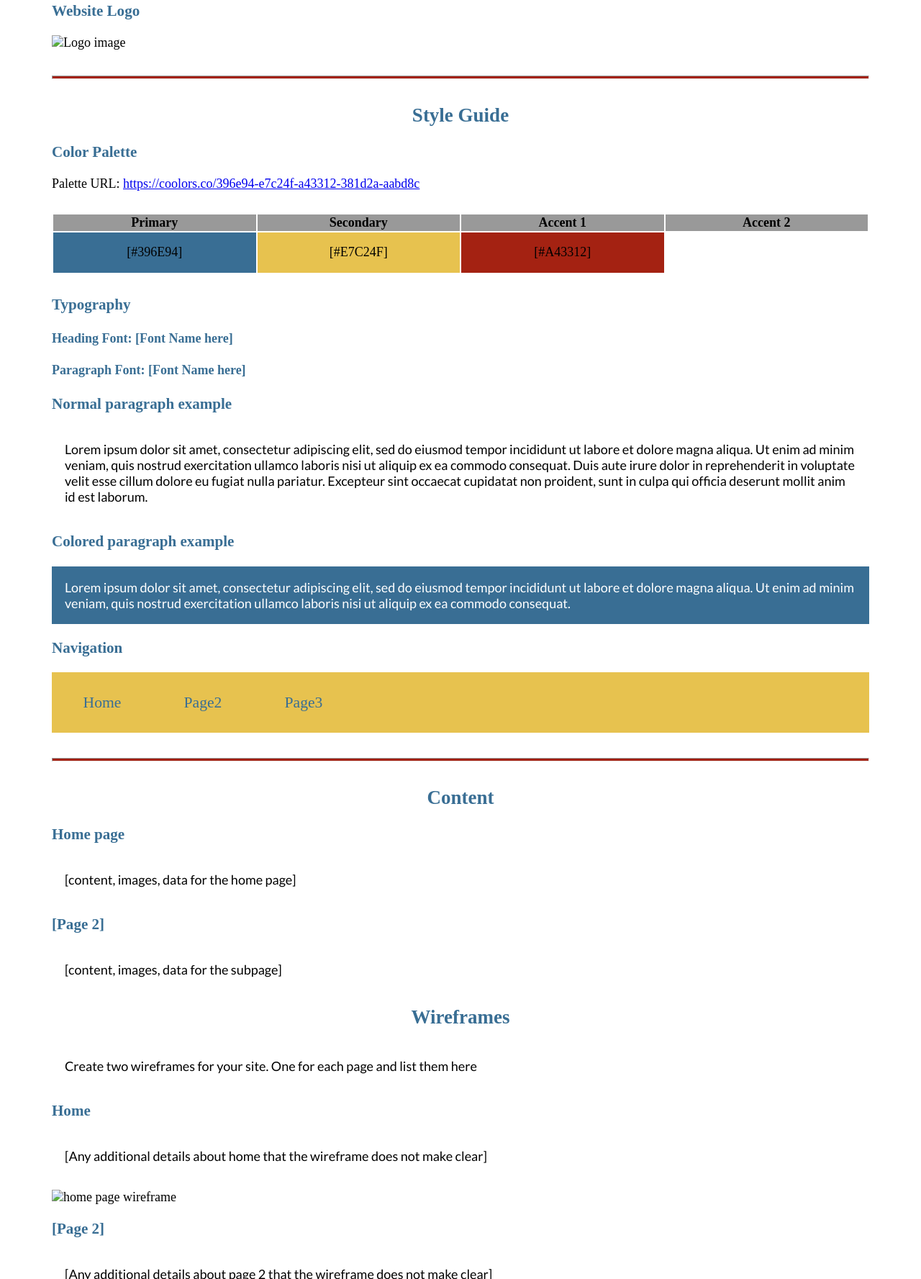
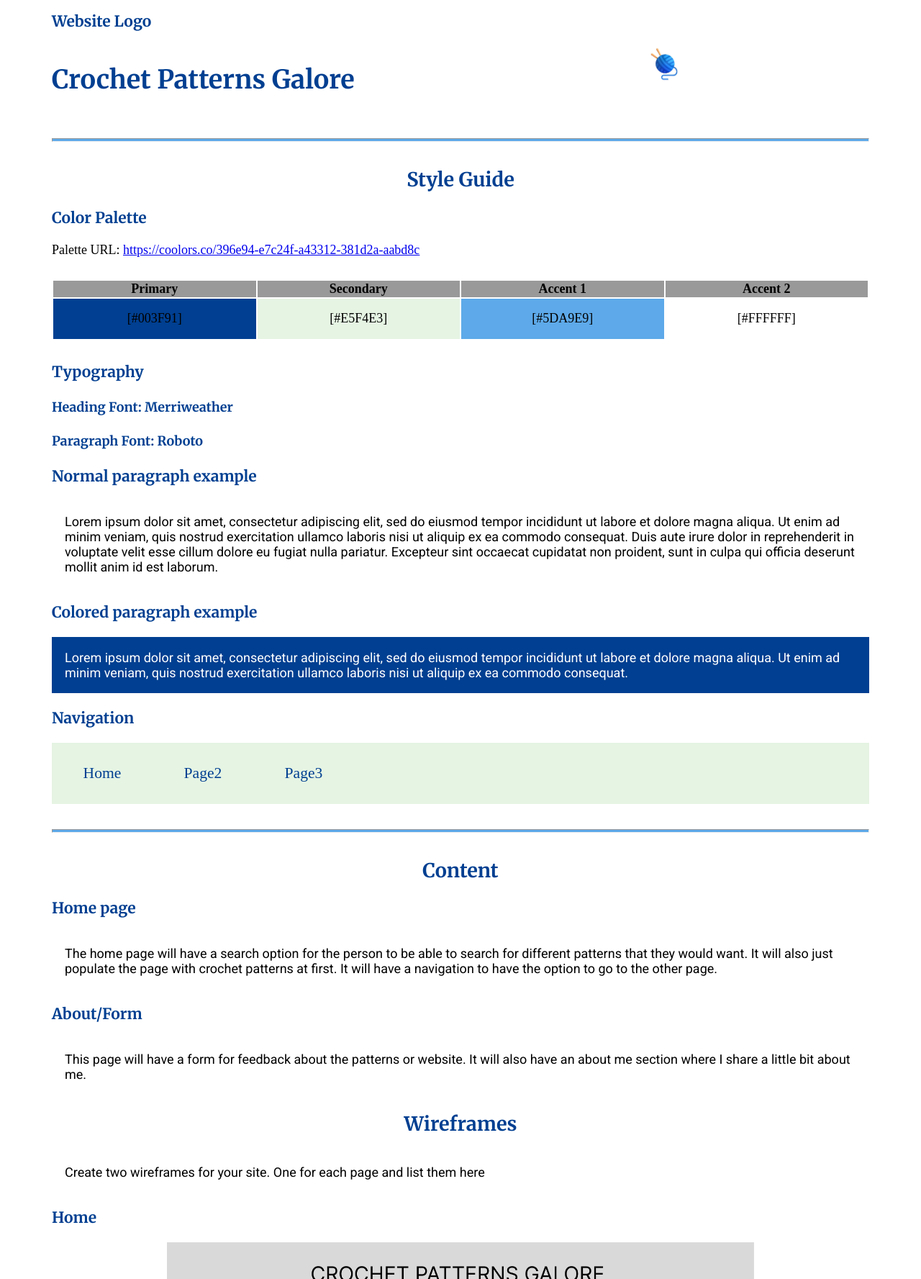
Before and after one commit to bostonwilliamss1/wdd131, a plain HTML site: page personal-site/site-plan.html in a window 1280 px wide. Shown: the part 1023-2800 px from the top of the page at 72% size. Drawn offline with Linux system fonts and the light colour scheme; a web font is replaced by a local one.

Commit message:
finished siteplan

```diff
--- a/personal-site/site-plan.css
+++ b/personal-site/site-plan.css
@@ -3,17 +3,19 @@ Any spaces in your font name should be replaced with a +.
 Fonts are separated by a | */
 @import url("https://fonts.googleapis.com/css?family=IM+Fell+French+Canon+SC|Lato");
 @import url('https://fonts.googleapis.com/css2?family=Raleway:ital,wght@0,100..900;1,100..900&display=swap');
+@import url('https://fonts.googleapis.com/css2?family=Merriweather:ital,wght@0,300;0,400;0,700;0,900;1,300;1,400;1,700;1,900&display=swap');
+@import url('https://fonts.googleapis.com/css2?family=Merriweather:ital,wght@0,300;0,400;0,700;0,900;1,300;1,400;1,700;1,900&family=Roboto:ital,wght@0,100;0,300;0,400;0,500;0,700;0,900;1,100;1,300;1,400;1,500;1,700;1,900&display=swap');
 
 :root {
   /* change the values below to your colors from your palette */
-  --primary-color: #396e94;
-  --secondary-color: #e7c24f;
-  --accent1-color: #a42212;
+  --primary-color: #003F91;
+  --secondary-color: #E5F4E3;
+  --accent1-color: #5DA9E9;
   --accent2-color: white;
 
   /* change the values below to your chosen font(s) */
-  --heading-font: "IM Fell French Canon SC";
-  --paragraph-font: Lato, Helvetica, sans-serif;
+  --heading-font: "Merriweather";
+  --paragraph-font: "Roboto";
 
   /* these colors below should be chosen from among your palette colors above */
   --headline-color-on-white: var(
@@ -39,10 +41,32 @@ body {
   padding: 4em;
   font-size: 18px;
 }
+ .wireframes {
+  display: block;
+  margin: 0 auto;
+  height: 500px;
+}
+
+.logo {
+  height: 50px;
+  grid-column: 2;
+}
+
+.title {
+  grid-column: 1;
+}
+
+#logo {
+  display: grid;
+  grid-template-columns: 1fr 1fr;
+  grid-template-rows: auto;
+}
+
 img {
   display: block;
   margin: 0 auto;
 }
+
 h1,
 h2,
 h3,
--- a/personal-site/site-plan.html
+++ b/personal-site/site-plan.html
@@ -43,7 +43,10 @@
 			<h2>Branding</h2>
 			<h3>Website Logo</h3>
 			<!-- Replace this with some sort of logo for your site.  A logo can be as simple as the name of your site in a nice font :) -->
-			<img src="#" alt="Logo image"/>
+			<div id="logo">
+			<h1 class="title">Crochet Patterns Galore</h1>
+			<img class="logo" src="yarnemoji.jpeg" alt="yarn emoji">
+			</div>
 			<hr />
 			<h2>Style Guide</h2>
 
@@ -70,10 +73,10 @@
 					</tr>
 					<!-- Replace the numbers in the boxes below with your hex color codes. Then switch to the site-plan.css file and change your colors there as well. -->
 					<tr>
-						<td class="primary">[#396E94]</td>
-						<td class="secondary">[#E7C24F]</td>
-						<td class="accent1">[#A43312]</td>
-						<td class="accent2"></td>
+						<td class="primary">[#003F91]</td>
+						<td class="secondary">[#E5F4E3]</td>
+						<td class="accent1">[#5DA9E9]</td>
+						<td class="accent2">[#FFFFFF]</td>
 					</tr>
 				</tbody>
 			</table>
@@ -84,11 +87,11 @@
 			<!-- Choose a font for your paragraphs (body copy) and headlines. What font(s) have you chosen? Why did you choose what you did?  Make sure to review the list of web safe fonts at W3Schools.org as a starting point.  Think also about which of your colors above you might use for background and font colors. -->
 
 			<h4>
-				Heading Font: [Font Name here]
+				Heading Font: Merriweather
 				<!-- change this -->
 			</h4>
 			<h4>
-				Paragraph Font: [Font Name here]
+				Paragraph Font: Roboto
 				<!-- change this -->
 			</h4>
 			<h3>Normal paragraph example</h3>
@@ -122,9 +125,13 @@
 
 			<h2>Content</h2>
 			<h3>Home page</h3>
-			<p>[content, images, data for the home page]</p>
-			<h3>[Page 2]</h3>
-			<p>[content, images, data for the subpage]</p>
+			<p>The home page will have a search option for the person to be able to search for different
+				patterns that they would want. It will also just populate the page with crochet patterns at first.
+				It will have a navigation to have the option to go to the other page.
+			</p>
+			<h3>About/Form</h3>
+			<p>This page will have a form for feedback about the patterns or website.
+				It will also have an about me section where I share a little bit about me.</p>
 			<h2>Wireframes</h2>
 			<p>
 				Create two wireframes for your site. One for each page and list them
@@ -132,18 +139,9 @@
 			</p>
 
 			<h3>Home</h3>
-			<p>
-				[Any additional details about home that the wireframe does not make
-				clear]
-			</p>
-			<img src="#" alt="home page wireframe" />
-
-			<h3>[Page 2]</h3>
-			<p>
-				[Any additional details about page 2 that the wireframe does not make
-				clear]
-			</p>
-			<img src="#" alt="page 2 wireframe" />
+				<img class="wireframes" src="aboutme.png" alt="homepage wireframe">
+			<h3>About/Form</h3>
+				<img class="wireframes"src="aboutme.png" alt="page 2 wireframe" />
 		</main>
 	</body>
 </html>
```
Also changed, not shown: creditcard/creditcard.js (deleted), personal-site/aboutme.png (added), personal-site/homepage.png (added), personal-site/yarnemoji.jpeg (added).
